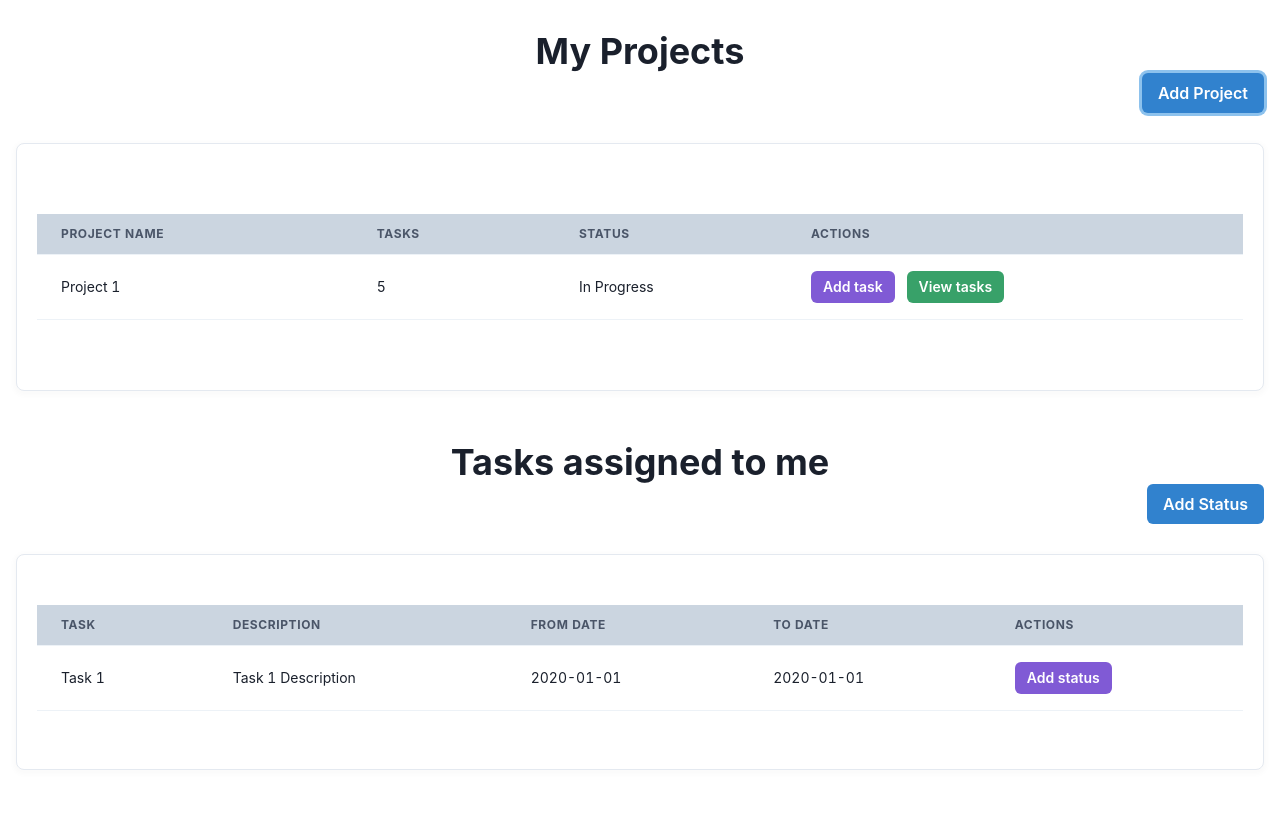
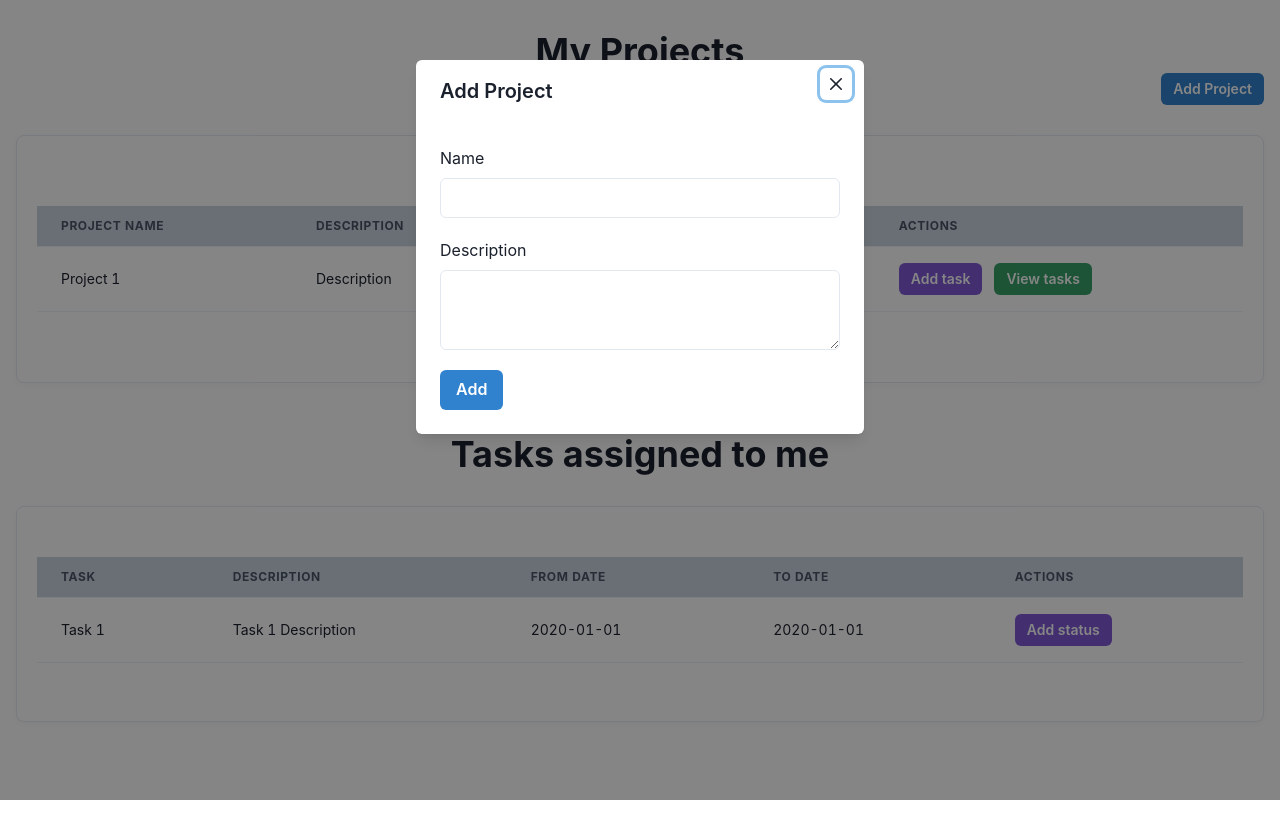
Before and after one commit to Rajat8699/project-management-app, a React (Create React App) app: page /home in a window 1280 px wide. Both pictures are taken after a click on the button "Add Project". After the commit the page ends 800 px from the top, so only its background shows below. Built offline with nearby package versions, Linux system fonts and the light colour scheme; no server answers.

Commit message:
added ui for tasks and modals for adding task, project and status info

```diff
--- a/package.json
+++ b/package.json
@@ -11,6 +11,7 @@
     "@testing-library/react": "^11.1.0",
     "@testing-library/user-event": "^12.1.10",
     "axios": "^0.24.0",
+    "dotenv": "^10.0.0",
     "framer-motion": "^4.1.17",
     "react": "^17.0.2",
     "react-dom": "^17.0.2",
--- /dev/null
+++ b/src/components/common/Modal.jsx
@@ -0,0 +1,25 @@
+import {
+	Modal,
+	ModalBody,
+	ModalCloseButton,
+	ModalHeader,
+	ModalOverlay,
+} from "@chakra-ui/modal";
+import { ModalContent } from "@chakra-ui/react";
+import React from "react";
+
+const CustomModal = (props) => {
+	const { children, isOpen, onClose, title, ...rest } = props;
+	return (
+		<Modal isOpen={isOpen} onClose={onClose} {...rest}>
+			<ModalOverlay />
+			<ModalContent>
+				<ModalHeader>{title}</ModalHeader>
+				<ModalCloseButton />
+				<ModalBody p="24px">{children}</ModalBody>
+			</ModalContent>
+		</Modal>
+	);
+};
+
+export default CustomModal;
--- /dev/null
+++ b/src/components/modals/AddProjectModal.jsx
@@ -0,0 +1,30 @@
+import { Button } from "@chakra-ui/button";
+import { Input } from "@chakra-ui/input";
+import { VStack } from "@chakra-ui/layout";
+import { Textarea } from "@chakra-ui/textarea";
+import React from "react";
+import CustomModal from "../common/Modal";
+import CustomText from "../common/Text";
+
+const AddProjectModal = (props) => {
+	const { isOpen, onClose } = props;
+	return (
+		<CustomModal isOpen={isOpen} onClose={onClose} title="Add Project">
+			<form>
+				<VStack alignItems="flex-start" w="full" spacing={5}>
+					<VStack w="full" alignItems="flex-start">
+						<CustomText>Name</CustomText>
+						<Input name="name" />
+					</VStack>
+					<VStack w="full" alignItems="flex-start">
+						<CustomText>Description</CustomText>
+						<Textarea name="description" />
+					</VStack>
+					<Button colorScheme="blue">Add</Button>
+				</VStack>
+			</form>
+		</CustomModal>
+	);
+};
+
+export default AddProjectModal;
--- /dev/null
+++ b/src/components/modals/AddStatusModal.jsx
@@ -0,0 +1,51 @@
+import { Button } from "@chakra-ui/button";
+import { Input } from "@chakra-ui/input";
+import { VStack } from "@chakra-ui/layout";
+import { Select } from "@chakra-ui/select";
+import { Textarea } from "@chakra-ui/textarea";
+import React from "react";
+import CustomModal from "../common/Modal";
+import CustomText from "../common/Text";
+
+const AddStatusModal = (props) => {
+	const { isOpen, onClose, id } = props;
+	return (
+		<CustomModal isOpen={isOpen} onClose={onClose} title="Add Status">
+			<form>
+				<VStack alignItems="flex-start" w="full" spacing={5}>
+					<VStack w="full" alignItems="flex-start">
+						<CustomText>Name</CustomText>
+						<Input name="name" value="task" disabled />
+					</VStack>
+					<VStack w="full" alignItems="flex-start">
+						<CustomText>Description</CustomText>
+						<Textarea name="description" value="do the task" disabled />
+					</VStack>
+					<VStack w="full" alignItems="flex-start">
+						<CustomText>Start date</CustomText>
+						<Input name="startDate" type="date" />
+					</VStack>
+					<VStack w="full" alignItems="flex-start">
+						<CustomText>End date</CustomText>
+						<Input name="endDate" type="date" />
+					</VStack>
+					<VStack w="full" alignItems="flex-start">
+						<CustomText>Status</CustomText>
+						<Select placeholder="Select option">
+							<option value="pending">Pending</option>
+							<option value="progress">In Progress</option>
+							<option value="complete">Complete</option>
+						</Select>
+					</VStack>
+					<VStack w="full" alignItems="flex-start">
+						<CustomText>Hours spent</CustomText>
+						<Input name="endDate" type="time" />
+					</VStack>
+					<Button colorScheme="blue">Add Status</Button>
+				</VStack>
+			</form>
+		</CustomModal>
+	);
+};
+
+export default AddStatusModal;
--- /dev/null
+++ b/src/components/modals/AddTaskModal.jsx
@@ -0,0 +1,47 @@
+import { Button } from "@chakra-ui/button";
+import { Input } from "@chakra-ui/input";
+import { VStack } from "@chakra-ui/layout";
+import { Select } from "@chakra-ui/select";
+import { Textarea } from "@chakra-ui/textarea";
+import React from "react";
+import CustomModal from "../common/Modal";
+import CustomText from "../common/Text";
+
+const AddTaskModal = (props) => {
+	const { isOpen, onClose } = props;
+	return (
+		<CustomModal isOpen={isOpen} onClose={onClose} title="Add Task">
+			<form>
+				<VStack alignItems="flex-start" w="full" spacing={5}>
+					<VStack w="full" alignItems="flex-start">
+						<CustomText>Name</CustomText>
+						<Input name="name" />
+					</VStack>
+					<VStack w="full" alignItems="flex-start">
+						<CustomText>Description</CustomText>
+						<Textarea name="description" />
+					</VStack>
+					<VStack w="full" alignItems="flex-start">
+						<CustomText>Start date</CustomText>
+						<Input name="startDate" type="date" />
+					</VStack>
+					<VStack w="full" alignItems="flex-start">
+						<CustomText>End date</CustomText>
+						<Input name="endDate" type="date" />
+					</VStack>
+					<VStack w="full" alignItems="flex-start">
+						<CustomText>Assign to</CustomText>
+						<Select placeholder="Select option">
+							<option value="option1">Option 1</option>
+							<option value="option2">Option 2</option>
+							<option value="option3">Option 3</option>
+						</Select>
+					</VStack>
+					<Button colorScheme="blue">Add task</Button>
+				</VStack>
+			</form>
+		</CustomModal>
+	);
+};
+
+export default AddTaskModal;
--- a/src/pages/Tasks/TasksPage.jsx
+++ b/src/pages/Tasks/TasksPage.jsx
@@ -1,10 +1,32 @@
 import { Button } from "@chakra-ui/button";
 import { Box, Center, Flex, Heading } from "@chakra-ui/layout";
-import React from "react";
+import React, { useState } from "react";
 import Card from "../../components/common/Card";
 import CustomTable from "../../components/common/Table";
+import AddStatusModal from "../../components/modals/AddStatusModal";
 
 const TasksPage = (props) => {
+	console.log(props, "propssss");
+
+	const ActionComponent = (props) => {
+		const [statusModal, setStatusModal] = useState(false);
+		return (
+			<>
+				<Button
+					colorScheme="purple"
+					onClick={() => setStatusModal(true)}
+					size="sm"
+				>
+					Add status
+				</Button>
+				<AddStatusModal
+					id={3}
+					isOpen={statusModal}
+					onClose={() => setStatusModal(false)}
+				/>
+			</>
+		);
+	};
 	const taskColumns = [
 		{ Header: "Task", accessor: "task" },
 		{ Header: "Description", accessor: "Description" },
@@ -23,11 +45,7 @@ const TasksPage = (props) => {
 			from_date: "2020-01-01",
 			to_date: "2020-01-01",
 			status: "In Progress",
-			actions: (
-				<Button colorScheme="purple" size="sm">
-					Add status
-				</Button>
-			),
+			actions: <ActionComponent />,
 		},
 	];
 	return (
--- a/src/pages/auth/Signup.jsx
+++ b/src/pages/auth/Signup.jsx
@@ -41,7 +41,7 @@ const Signup = (props) => {
 	// }, [dispatch, handleToast, message, isSuccess, isError, role, props.history]);
 
 	const inputChange = (e) => {
-		setData({ ...data, [e.name]: e.value });
+		setData({ ...data, [e.target.name]: e.target.value });
 	};
 
 	// const validate = (data) => {
@@ -69,6 +69,7 @@ const Signup = (props) => {
 
 	const loginClick = (e) => {
 		e.preventDefault();
+		dispatch({ type: "REGISTER", data: data });
 		// const err_resp = validate(data) || {};
 		// if (Object.keys(err_resp).length === 0) {
 		// 	dispatch(loginLoading());
@@ -196,7 +197,7 @@ const Signup = (props) => {
 								</FormControl>
 								<FormControl mt="24px">
 									<Button type="submit" w="full" h="36px" colorScheme="blue">
-										Log in
+										Sign up
 									</Button>
 								</FormControl>
 							</form>
--- a/src/pages/home/Homepage.jsx
+++ b/src/pages/home/Homepage.jsx
@@ -1,21 +1,69 @@
 import { Button, ButtonGroup } from "@chakra-ui/button";
 import { Box, Center, Flex, Heading } from "@chakra-ui/layout";
-import React, { useEffect } from "react";
+import React, { useEffect, useState } from "react";
 import { useSelector } from "react-redux";
 import { useDispatch } from "react-redux";
 import Card from "../../components/common/Card";
 import CustomTable from "../../components/common/Table";
+import AddProjectModal from "../../components/modals/AddProjectModal";
 import { getUsers } from "../../redux/actions/home";
-
+import { useNavigate } from "react-router-dom";
+import AddTaskModal from "../../components/modals/AddTaskModal";
+import AddStatusModal from "../../components/modals/AddStatusModal";
 const Homepage = () => {
 	const dispatch = useDispatch();
 	const usersData = useSelector((state) => state?.home?.Users?.data);
+	const navigate = useNavigate();
+	const [isOpen, setOpen] = useState(false);
 	useEffect(() => {
 		dispatch(getUsers());
 	}, [dispatch]);
 
+	const ActionComponent = (props) => {
+		const [taskModal, setTaskModal] = useState(false);
+		return (
+			<ButtonGroup variant="solid" spacing={3} size="sm">
+				<Button colorScheme="purple" onClick={() => setTaskModal(true)}>
+					Add task
+				</Button>
+				<AddTaskModal
+					isOpen={taskModal}
+					onClose={() => setTaskModal(false)}
+					id={3}
+				/>
+				<Button
+					colorScheme="green"
+					onClick={() => navigate({ pathname: "/tasks", state: "hello" })}
+				>
+					View tasks
+				</Button>
+			</ButtonGroup>
+		);
+	};
+
+	const AddStatus = (props) => {
+		const [statusModal, setStatusModal] = useState(false);
+		return (
+			<>
+				<Button
+					colorScheme="purple"
+					onClick={() => setStatusModal(true)}
+					size="sm"
+				>
+					Add status
+				</Button>
+				<AddStatusModal
+					id={3}
+					isOpen={statusModal}
+					onClose={() => setStatusModal(false)}
+				/>
+			</>
+		);
+	};
+
 	const projectColumns = [
 		{ Header: "Project Name", accessor: "project_name" },
+		{ Header: "Description", accessor: "description" },
 		{ Header: "Tasks", accessor: "tasks" },
 		{ Header: "Status", accessor: "status" },
 		{ Header: "Actions", accessor: "actions" },
@@ -24,14 +72,10 @@ const Homepage = () => {
 	const projectRows = [
 		{
 			project_name: "Project 1",
+			description: "Description",
 			tasks: "5",
 			status: "In Progress",
-			actions: (
-				<ButtonGroup variant="solid" spacing={3} size="sm">
-					<Button colorScheme="purple">Add task</Button>
-					<Button colorScheme="green">View tasks</Button>
-				</ButtonGroup>
-			),
+			actions: <ActionComponent />,
 		},
 	];
 
@@ -49,11 +93,7 @@ const Homepage = () => {
 			Description: "Task 1 Description",
 			from_date: "2020-01-01",
 			to_date: "2020-01-01",
-			actions: (
-				<Button colorScheme="purple" size="sm">
-					Add status
-				</Button>
-			),
+			actions: <AddStatus />,
 		},
 	];
 
@@ -63,7 +103,10 @@ const Homepage = () => {
 				<Heading>My Projects</Heading>
 			</Center>
 			<Flex alignItems="flex-end" justifyContent="flex-end" w="full">
-				<Button colorScheme="blue">Add Project</Button>
+				<Button colorScheme="blue" onClick={() => setOpen(true)} size="sm">
+					Add Project
+				</Button>
+				<AddProjectModal isOpen={isOpen} onClose={() => setOpen(false)} />
 			</Flex>
 			<Card my="30px">
 				<Flex w="full" my="50px" overflow="auto">
@@ -73,9 +116,6 @@ const Homepage = () => {
 			<Center mt="50px">
 				<Heading>Tasks assigned to me</Heading>
 			</Center>
-			<Flex alignItems="flex-end" justifyContent="flex-end" w="full">
-				<Button colorScheme="blue">Add Status</Button>
-			</Flex>
 			<Card my="30px">
 				<Flex w="full" my="30px" overflow="auto">
 					<CustomTable columns={taskColumns} data={taskRows} />
--- a/src/redux/sagas/auth.js
+++ b/src/redux/sagas/auth.js
@@ -1,5 +1,6 @@
 import { call, put, takeLatest, all } from "redux-saga/effects";
-import axios from "../../utils/axiosInterceptors";
+import axiosInstance from "../../utils/axiosInterceptors";
+import axios from "axios";
 import {
 	LOGIN,
 	LOGIN_FAILED,
@@ -9,9 +10,10 @@ import {
 	REGISTER_SUCCESS,
 } from "../types";
 
+const baseUrl = process.env.REACT_APP_API_BASE_URL;
 //loginapi
 function LoginApi(action) {
-	return axios.get("https://jsonplaceholder.typicode.com/posts", action?.data);
+	return axios.get("/signin", action?.data);
 }
 function* login(action) {
 	try {
@@ -23,7 +25,7 @@ function* login(action) {
 }
 
 function RegisterApi(action) {
-	return axios.get("https://jsonplaceholder.typicode.com/posts", action?.data);
+	return axios.post(`${baseUrl}/signup`, action?.data);
 }
 function* register(action) {
 	try {
```
Also changed, not shown: 2 other files (tests, documents, lock files or other folders).
